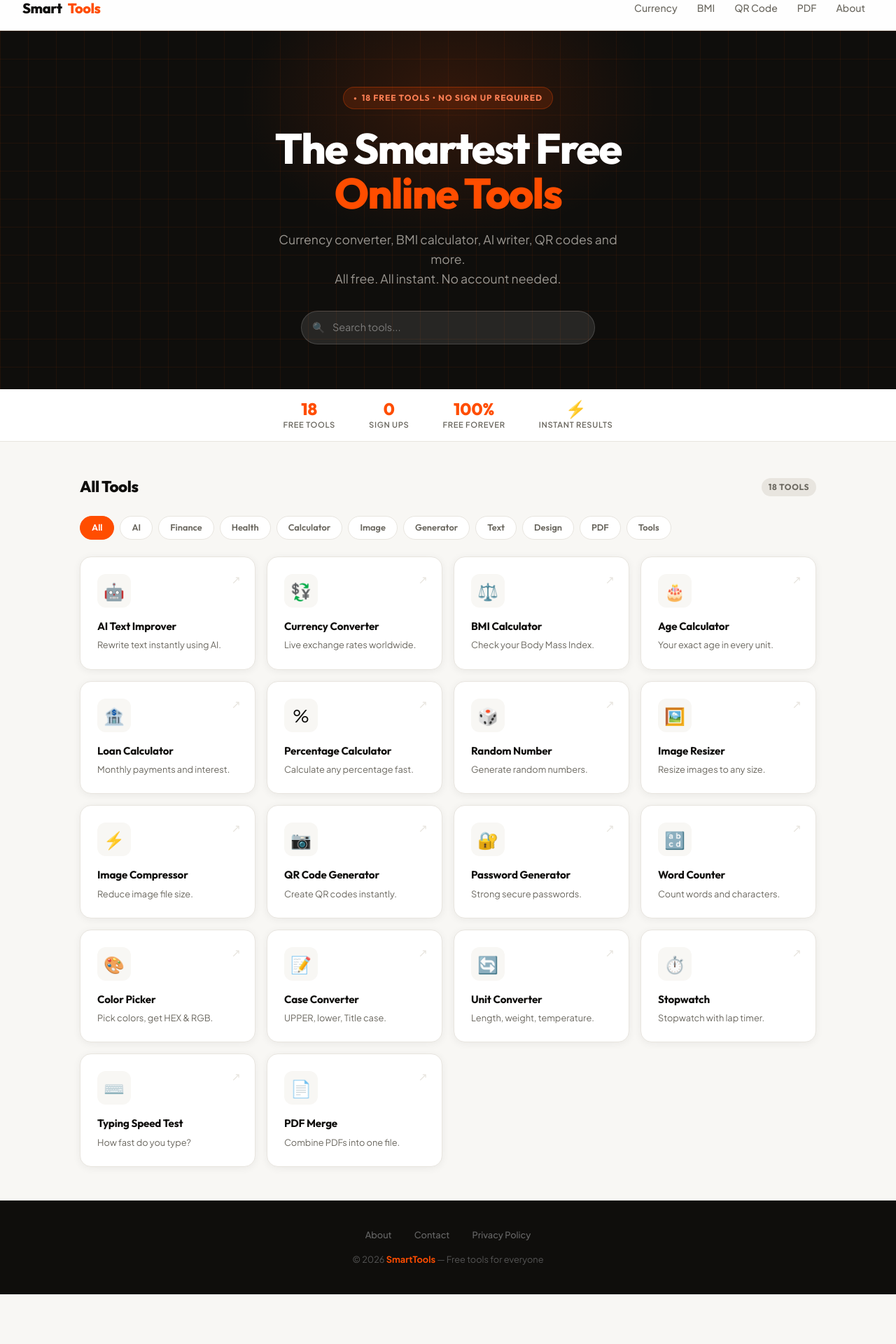
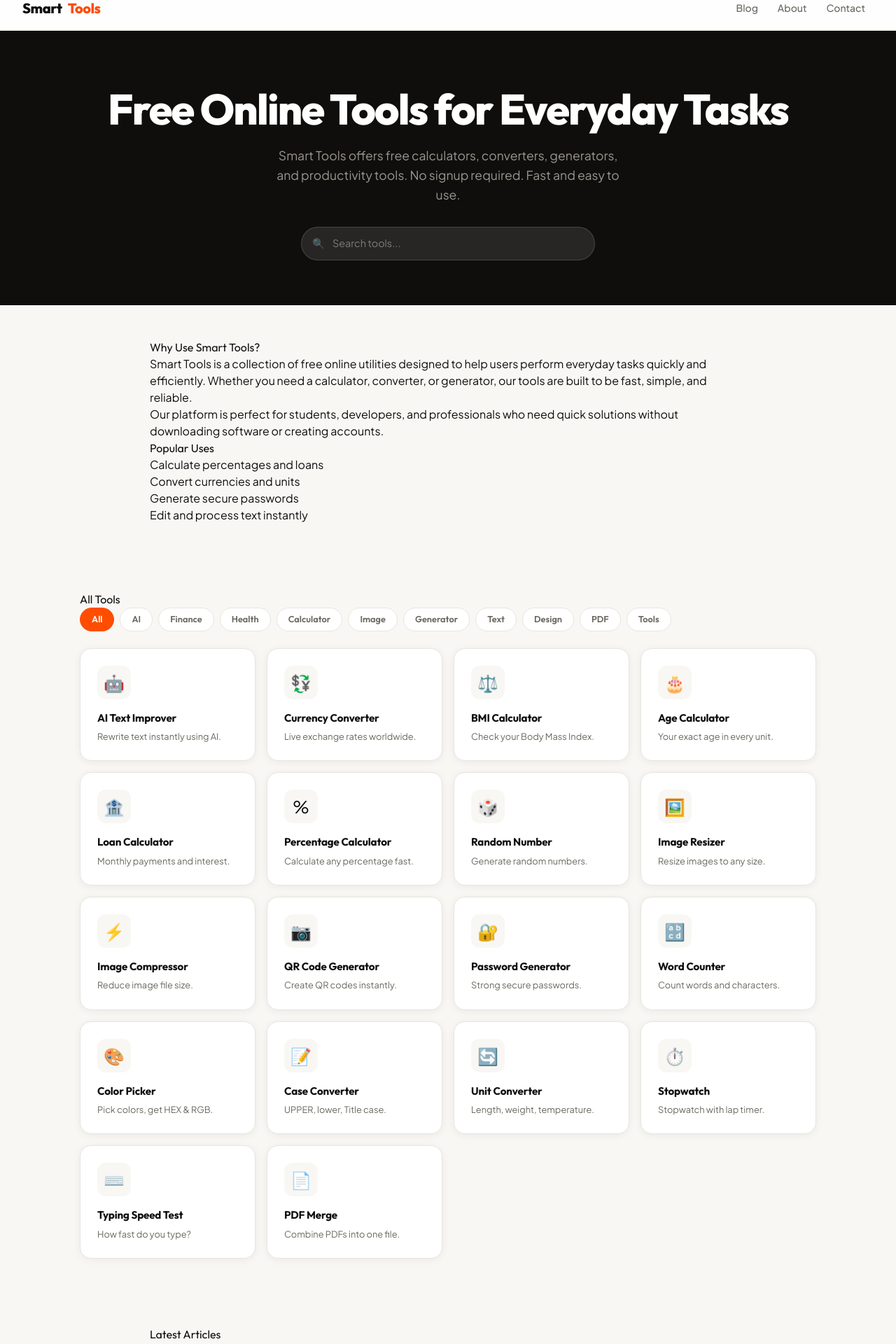
Before and after one commit to athersaud-smart-tools/smart-tools, a Next.js app: page / in a window 1280 px wide. Shown: the part 20-1940 px from the top of the page at 70% size. Before the commit the page ends 1869 px from the top, so only its background shows below. Built offline with nearby package versions, Linux system fonts and the light colour scheme.

Commit message:
updated homepage with SEO content and blog section for adsense

```diff
--- a/app/page.tsx
+++ b/app/page.tsx
@@ -32,7 +32,9 @@ export default function Home() {
 
   const filtered = tools.filter((t) => {
     const matchCat = active === "All" || t.category === active;
-    const matchSearch = t.title.toLowerCase().includes(search.toLowerCase()) || t.desc.toLowerCase().includes(search.toLowerCase());
+    const matchSearch =
+      t.title.toLowerCase().includes(search.toLowerCase()) ||
+      t.desc.toLowerCase().includes(search.toLowerCase());
     return matchCat && matchSearch;
   });
 
@@ -43,28 +45,23 @@ export default function Home() {
       <nav className="navbar">
         <a href="/" className="navbar-logo">Smart<span>Tools</span></a>
         <ul className="navbar-links">
-          <li><a href="/currency-converter">Currency</a></li>
-          <li><a href="/bmi-calculator">BMI</a></li>
-          <li><a href="/qr-code">QR Code</a></li>
-          <li><a href="/pdf/merge">PDF</a></li>
+          <li><a href="/blog">Blog</a></li>
           <li><a href="/about">About</a></li>
+          <li><a href="/contact">Contact</a></li>
         </ul>
       </nav>
 
       {/* HERO */}
       <div className="hero">
-        <div className="hero-grid" />
-        <div className="hero-glow" />
         <div className="hero-content">
-          <div className="badge">18 Free Tools • No Sign Up Required</div>
           <h1>
-            The Smartest Free<br />
-            <span className="accent-text">Online Tools</span>
+            Free Online Tools for Everyday Tasks
           </h1>
           <p>
-            Currency converter, BMI calculator, AI writer, QR codes and more.<br />
-            All free. All instant. No account needed.
+            Smart Tools offers free calculators, converters, generators,
+            and productivity tools. No signup required. Fast and easy to use.
           </p>
+
           {/* Search */}
           <div className="search-wrap">
             <span className="search-icon">🔍</span>
@@ -78,29 +75,35 @@ export default function Home() {
         </div>
       </div>
 
-      {/* STATS */}
-      <div className="stats-bar">
-        {[
-          { num: "18", label: "Free Tools" },
-          { num: "0", label: "Sign Ups" },
-          { num: "100%", label: "Free Forever" },
-          { num: "⚡", label: "Instant Results" },
-        ].map((s) => (
-          <div key={s.label} className="stat-item">
-            <div className="stat-num">{s.num}</div>
-            <div className="stat-label">{s.label}</div>
-          </div>
-        ))}
+      {/* SEO CONTENT (VERY IMPORTANT FOR ADSENSE) */}
+      <div className="section" style={{ maxWidth: "900px", margin: "auto" }}>
+        <h2>Why Use Smart Tools?</h2>
+        <p>
+          Smart Tools is a collection of free online utilities designed to help
+          users perform everyday tasks quickly and efficiently. Whether you need
+          a calculator, converter, or generator, our tools are built to be fast,
+          simple, and reliable.
+        </p>
+
+        <p>
+          Our platform is perfect for students, developers, and professionals
+          who need quick solutions without downloading software or creating
+          accounts.
+        </p>
+
+        <h3>Popular Uses</h3>
+        <ul>
+          <li>Calculate percentages and loans</li>
+          <li>Convert currencies and units</li>
+          <li>Generate secure passwords</li>
+          <li>Edit and process text instantly</li>
+        </ul>
       </div>
 
       {/* TOOLS */}
       <div className="section">
-        <div className="section-header">
-          <h2 className="section-title">All Tools</h2>
-          <span className="section-tag">{filtered.length} tools</span>
-        </div>
+        <h2>All Tools</h2>
 
-        {/* Category pills */}
         <div className="category-pills">
           {categories.map((cat) => (
             <button
@@ -113,24 +116,26 @@ export default function Home() {
           ))}
         </div>
 
-        {/* Grid */}
         <div className="tools-grid">
           {filtered.map((tool) => (
             <Link key={tool.href} href={tool.href} className="tool-card">
               <div className="tool-icon-wrap">{tool.icon}</div>
               <h3>{tool.title}</h3>
               <p>{tool.desc}</p>
-              <span className="tool-card-arrow">↗</span>
             </Link>
           ))}
         </div>
+      </div>
 
-        {filtered.length === 0 && (
-          <div style={{ textAlign: "center", padding: "3rem", color: "var(--ink2)" }}>
-            <div style={{ fontSize: "2rem", marginBottom: "0.5rem" }}>🔍</div>
-            <p>No tools found. Try a different search!</p>
-          </div>
-        )}
+      {/* BLOG PREVIEW (VERY IMPORTANT) */}
+      <div className="section" style={{ maxWidth: "900px", margin: "auto" }}>
+        <h2>Latest Articles</h2>
+
+        <ul>
+          <li><a href="/blog">Best Free Online Tools in 2026</a></li>
+          <li><a href="/blog">How to Use Online Calculators Efficiently</a></li>
+          <li><a href="/blog">Top Productivity Tools for Students</a></li>
+        </ul>
       </div>
 
       {/* FOOTER */}
@@ -139,8 +144,9 @@ export default function Home() {
           <a href="/about">About</a>
           <a href="/contact">Contact</a>
           <a href="/privacy-policy">Privacy Policy</a>
+          <a href="/terms">Terms</a>
         </div>
-        © 2026 <span>SmartTools</span> — Free tools for everyone
+        © 2026 SmartTools — Free tools for everyone
       </footer>
 
     </main>
```
